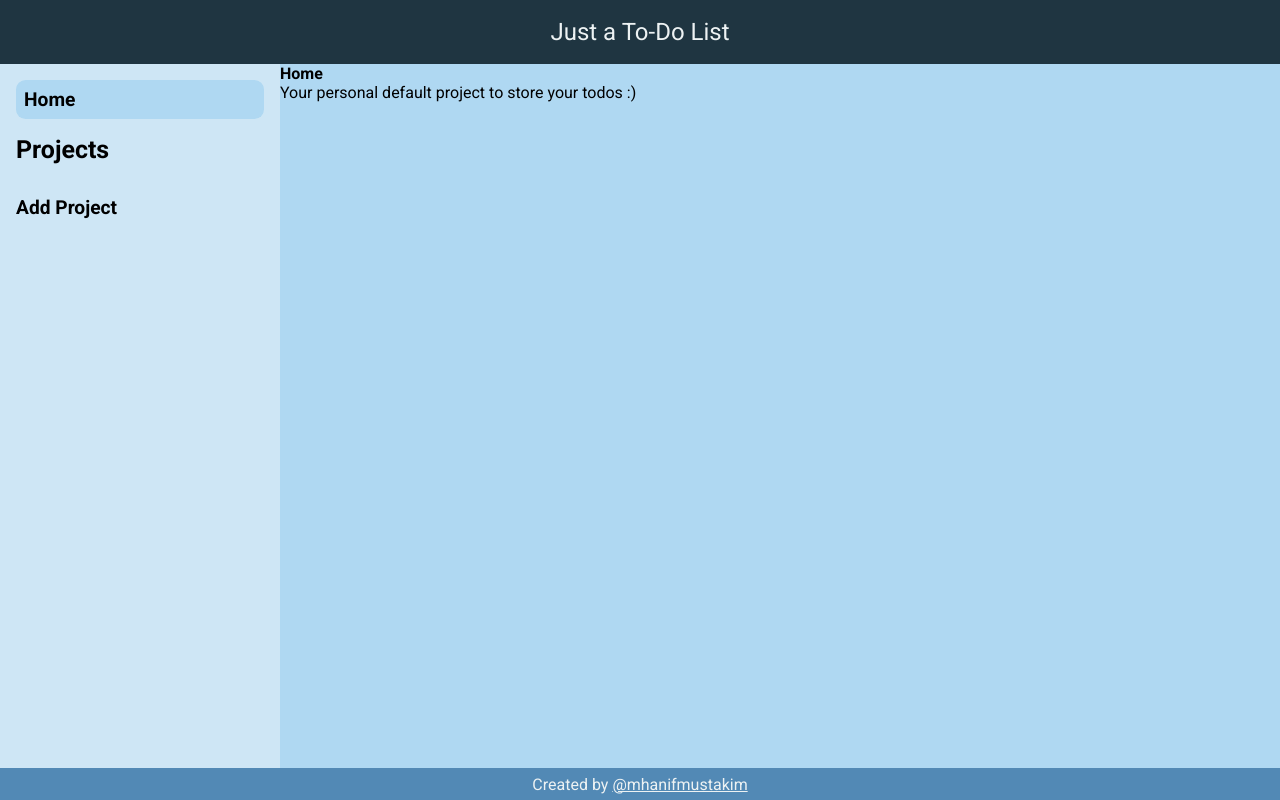
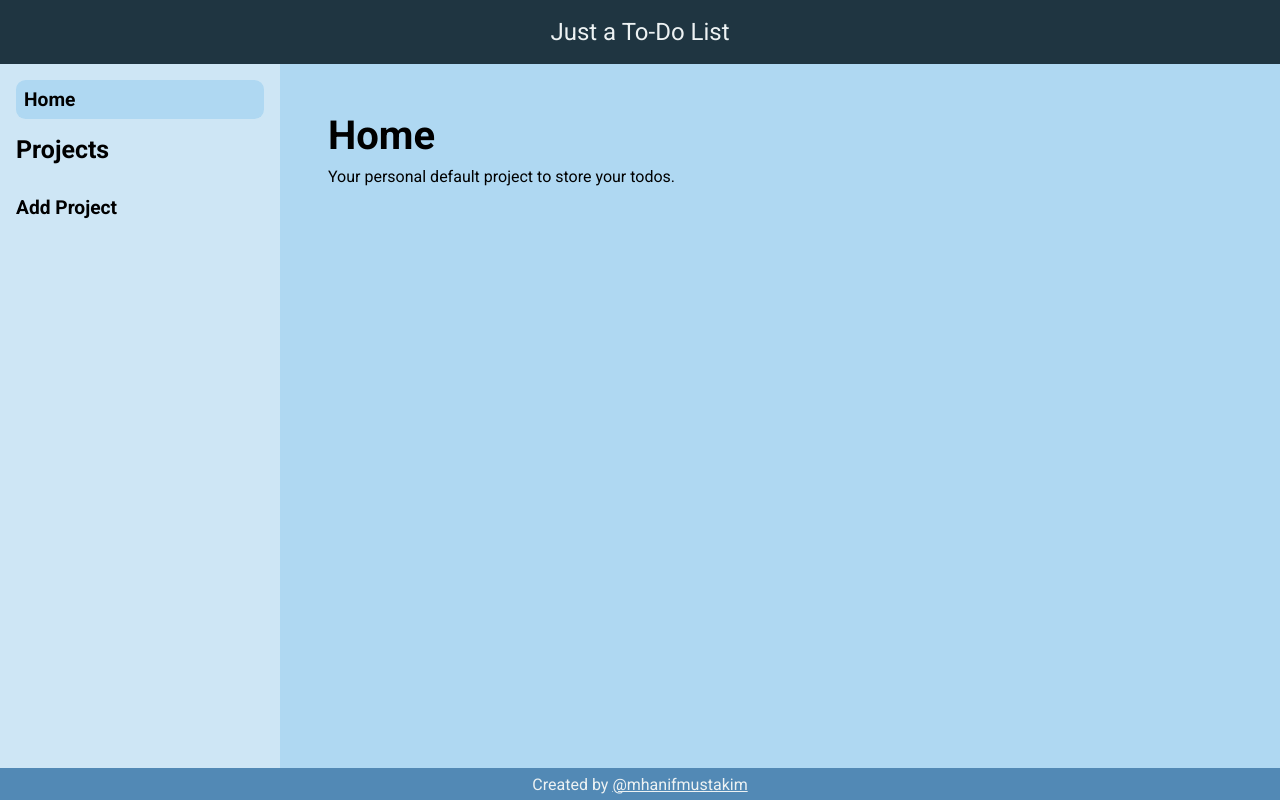
Before and after one commit to mhanifmustakim/todo-list-odin, a website built with webpack: page dist/index.html in a window 1280 px wide. Built offline with Linux system fonts and the light colour scheme.

Commit message:
Add styling for main project header page

```diff
--- a/src/index.js
+++ b/src/index.js
@@ -5,7 +5,7 @@ import Project from './Project.js';
 import './style.css';
 
 const homeProject = Project("Home");
-homeProject.setDescription("Your personal default project to store your todos :)");
+homeProject.setDescription("Your personal default project to store your todos.");
 Memory.addToProjects(homeProject);
 Memory.addToBookmarked(homeProject.id);
 
--- a/src/style.css
+++ b/src/style.css
@@ -145,6 +145,23 @@ li::marker {
     background-color: var(--green);
 }
 
+#main {
+    display: grid;
+    padding: clamp(1rem, 5vw, 3rem);
+    grid-template: auto 1fr / 1fr;
+    gap: 1rem;
+}
+
+#main .project-header {
+    display: flex;
+    flex-direction: column;
+    gap: 0.5rem;
+}
+
+.project-header>.project-title {
+    font-size: 2.5rem;
+}
+
 #page-footer {
     background-color: var(--footer-color);
 }
```
Also changed, not shown: dist/main.js.
